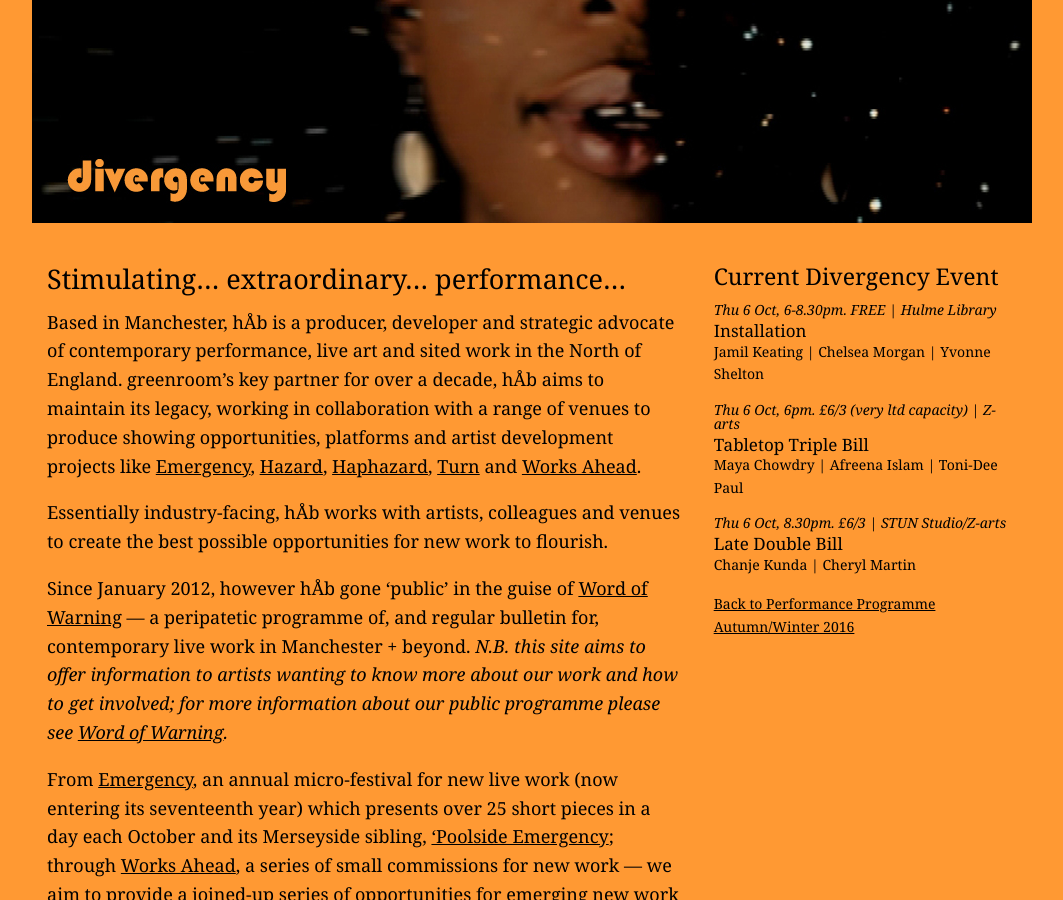
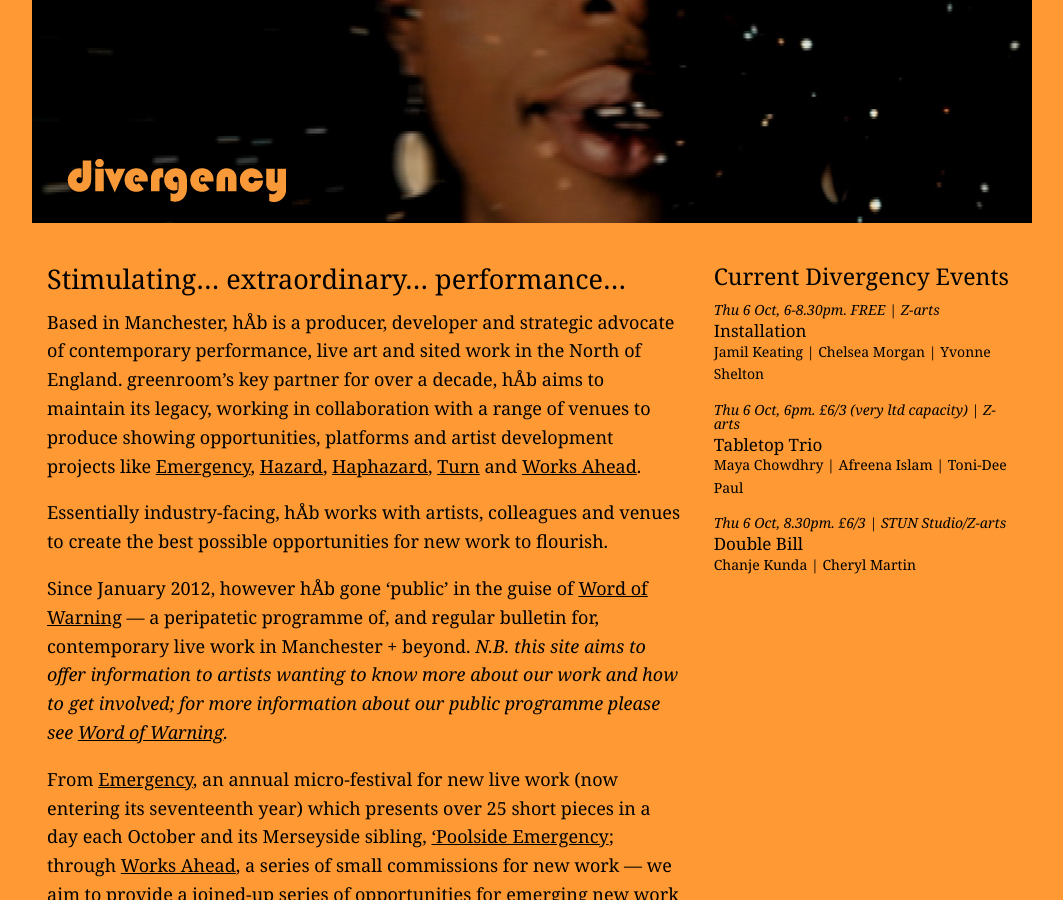
Before and after one commit to divergencymcr/divergencymcr.github.io, a Jekyll site: the page built from current/events/index.md, in a window 1280 px wide and 900 px high, scrolled down 307 px. Shown: the whole window, without its empty margins (108-1171 px from the left). Built offline with Jekyll 4.4.1, drawn with Linux system fonts in a browser that asks for light colours.

Commit message:
Update events.html

```diff
--- a/_layouts/events.html
+++ b/_layouts/events.html
@@ -2,27 +2,26 @@
 
 layout: base
 
-season: "Current Divergency Event"
+season: "Current Divergency Events"
 bodyclass: ev
-sectionroot: 'current/events'
+sectionroot: 'current/event'
 
 events:
     -   label: "I<span style='text-transform:lowercase'>nstallation</span>"
         date: "Thu 6 Oct, 6-8.30pm. FREE"
-        venue: "| Hulme Library"
+        venue: "| Z-arts"
         artists:
             - name: "Jamil Keating | Chelsea Morgan | Yvonne Shelton"
-    -   label: "T<span style='text-transform:lowercase'>abletop</span> T<span style='text-transform:lowercase'>riple</span> B<span style='text-transform:lowercase'>ill</span>"
+    -   label: "T<span style='text-transform:lowercase'>abletop</span> T<span style='text-transform:lowercase'>rio</span>"
         date: "Thu 6 Oct, 6pm. £6/3 (very ltd capacity)"
         venue: "| Z-arts"
         artists:
-            - name: "Maya Chowdry | Afreena Islam | Toni-Dee Paul"
-    -   label: "L<span style='text-transform:lowercase'>ate</span> D<span style='text-transform:lowercase'>ouble</span> B<span style='text-transform:lowercase'>ill</span>"
+            - name: "Maya Chowdhry | Afreena Islam | Toni-Dee Paul"
+    -   label: "D<span style='text-transform:lowercase'>ouble</span> B<span style='text-transform:lowercase'>ill</span>"
         date: "Thu 6 Oct, 8.30pm. £6/3"
         venue: "| STUN Studio/Z-arts"
         artists:
             - name: "Chanje Kunda | Cheryl Martin"
-    -   rawhtmlinstead: "<a href='/current/2016-autumnwinter'>Back to Performance Programme Autumn/Winter 2016</a>"
 
 ---
 
```
